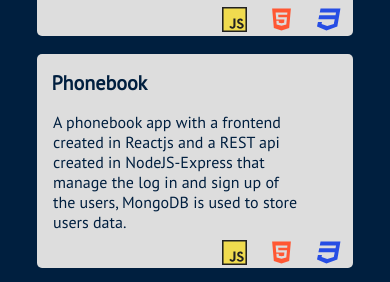
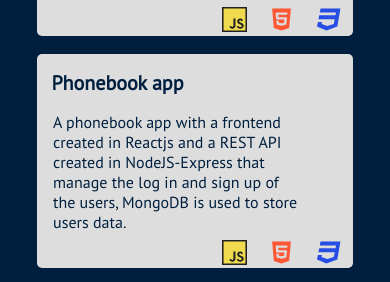
Before and after one commit to fervd24/My-portfolio, a React (Create React App) app: page /Projects in a window 390 px wide. Shown: the part 1319-1601 px from the top of the page. Built offline with nearby package versions, Linux system fonts and the light colour scheme.

Commit message:
Modifying phonebook project name

```diff
--- a/src/components/Projects/cardsData.js
+++ b/src/components/Projects/cardsData.js
@@ -47,8 +47,8 @@ const cardsData = [
     },
     {
         id: 3,
-        title: "Phonebook",
-        desc: "A phonebook app with a frontend created in Reactjs and a REST api created in NodeJS-Express that manage the log in and sign up of the users, MongoDB is used to store users data.",
+        title: "Phonebook app",
+        desc: "A phonebook app with a frontend created in Reactjs and a REST API created in NodeJS-Express that manage the log in and sign up of the users, MongoDB is used to store users data.",
         imgs: [
             {
                 iconName: faJs,
```
